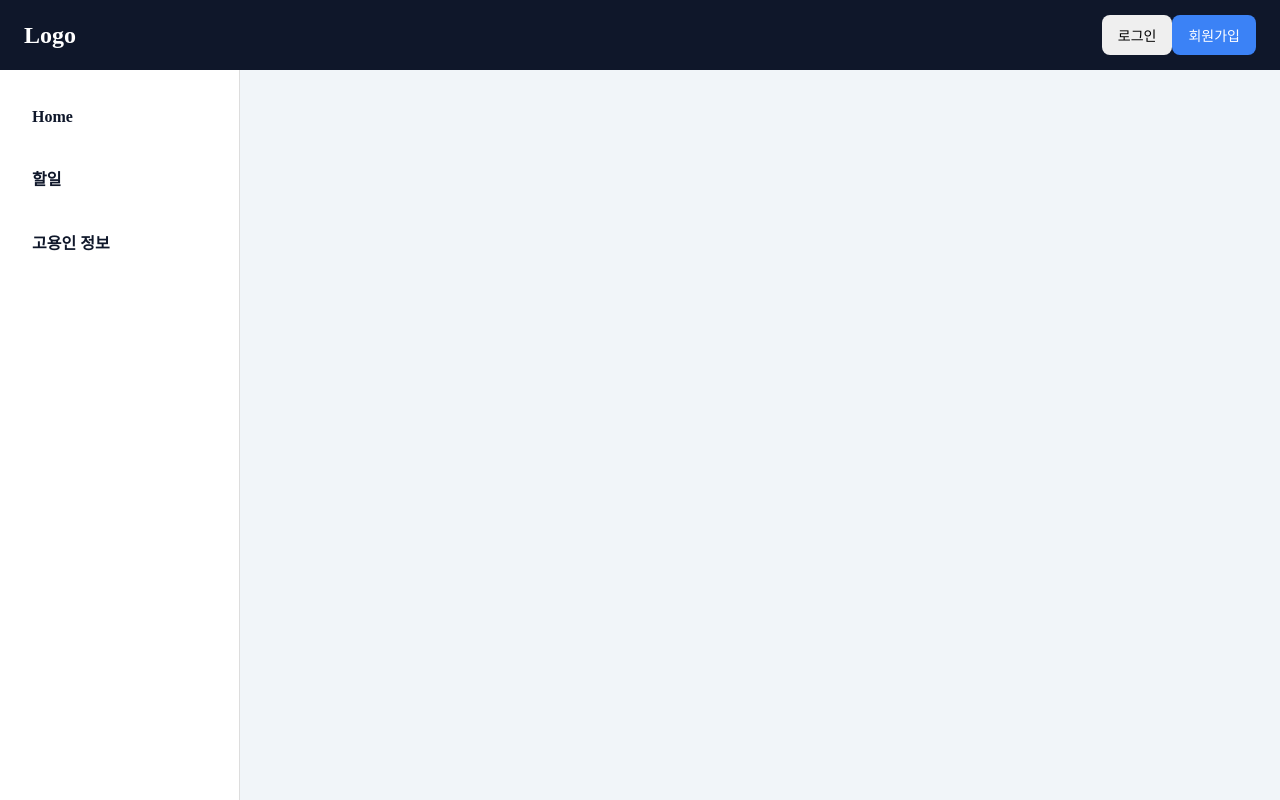
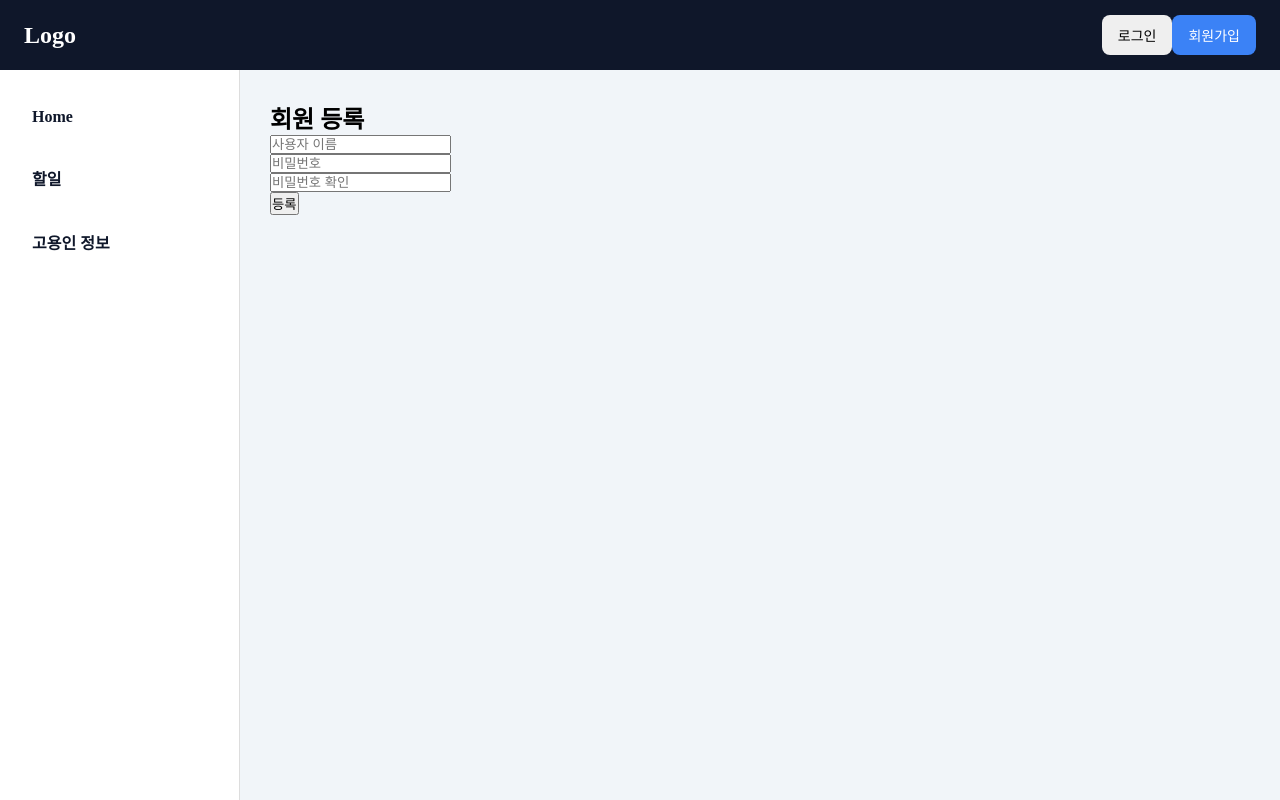
Before and after one commit to Omitss/frontend, a React (Vite) app: page /register in a window 1280 px wide. Built offline with nearby package versions, Linux system fonts and the light colour scheme.

Commit message:
Register

```diff
--- a/src/App.jsx
+++ b/src/App.jsx
@@ -10,6 +10,7 @@ import EmployeePage from './no1_pages/EmployeePage'
 import HeaderBar from './no2_components/layout/HeaderBar'
 import SiderBar from './no2_components/layout/SiderBar'
 import LoginPage from './no1_pages/user/LoginPage'
+import RegisterPage from './no1_pages/user/RegisterPage'
 
 const initialState = [
   {id:1, username : "john", password : "1111"},
@@ -33,7 +34,7 @@ function App() {
 
   return (
     <BrowserRouter>
-      {/* {console.log(loginMode.username)} */}
+      {console.log(users)}
       <Layout>
 
         <HeaderBar
@@ -53,6 +54,7 @@ function App() {
 
             <Routes>
               <Route path="/login" element={<LoginPage  users = {users} setLoginMode = {setLoginMode}/>} />
+              <Route path="/register" element={<RegisterPage setUsers={setUsers}/>} />
               <Route path="/" element={<HomePage />} />
               <Route path="todo" element={<TodoPage />} />
               <Route path="employee" element={<EmployeePage />} />
--- /dev/null
+++ b/src/no1_pages/user/RegisterPage.jsx
@@ -0,0 +1,14 @@
+import React from 'react'
+import RegisterFrom from '../../no2_components/user/RegisterFrom'
+
+const RegisterPage = ({setUsers}) => {
+  return (
+    <>
+    <RegisterFrom
+    setUsers = {setUsers}
+    />
+    </>
+  )
+}
+
+export default RegisterPage
--- a/src/no2_components/layout/HeaderBar.jsx
+++ b/src/no2_components/layout/HeaderBar.jsx
@@ -36,7 +36,7 @@ const HeaderBar = ({ isOpen, setIsOpen, loginMode }) => {
             <LoginButton onClick= {()=>navigate("/login")}>
                 로그인
             </LoginButton>
-            <SignupButton>
+            <SignupButton onClick = {()=>navigate("/register")}>
               회원가입
             </SignupButton>
           </div>
--- /dev/null
+++ b/src/no2_components/user/RegisterFrom.jsx
@@ -0,0 +1,72 @@
+import React, { useState } from 'react'
+
+const initialState = {
+    id : "", username: "", password : "", confirmPassword : ""
+}
+
+const RegisterFrom = ({setUsers}) => {
+    const[user, setUser] = useState(initialState);
+    const handleChage = (event) => {
+        const { name, value} = event.target;
+        setUser(prev => (
+            {...prev, [name]:value}
+        ))
+    }
+    const handleSubmit = (event) => {
+        event.preventDefault();
+        if(user.password !== user.confirmPassword) {
+            alert("비밀번호 일치 하지 않습니다.")
+            return;
+        }
+        setUsers(prev => (
+            [...prev,
+                {
+                    id : user.id,
+                    username : user.username,
+                    password : user.password
+                }
+            ]
+        ))
+
+
+    }
+
+  return (
+    <div>
+      <form onSubmit={handleSubmit}>
+        <h2>회원 등록</h2>
+        <div>
+            <input
+                type="text"
+                name = "username"
+                value={user.username}
+                onChange={handleChage}
+                placeholder='사용자 이름'
+            />
+        </div>
+        <div>
+            <input
+                type="password"
+                name = "password"
+                value={user.password}
+                onChange={handleChage}
+                placeholder='비밀번호'
+            />
+        </div>
+        <div>
+            <input
+                type="password"
+                name = "confirmPassword"
+                value={user.confirmPassword}
+                onChange={handleChage}
+                placeholder='비밀번호 확인'
+            />
+        </div>
+        <button>등록</button>
+      </form>
+
+    </div>
+  )
+}
+
+export default RegisterFrom
```
